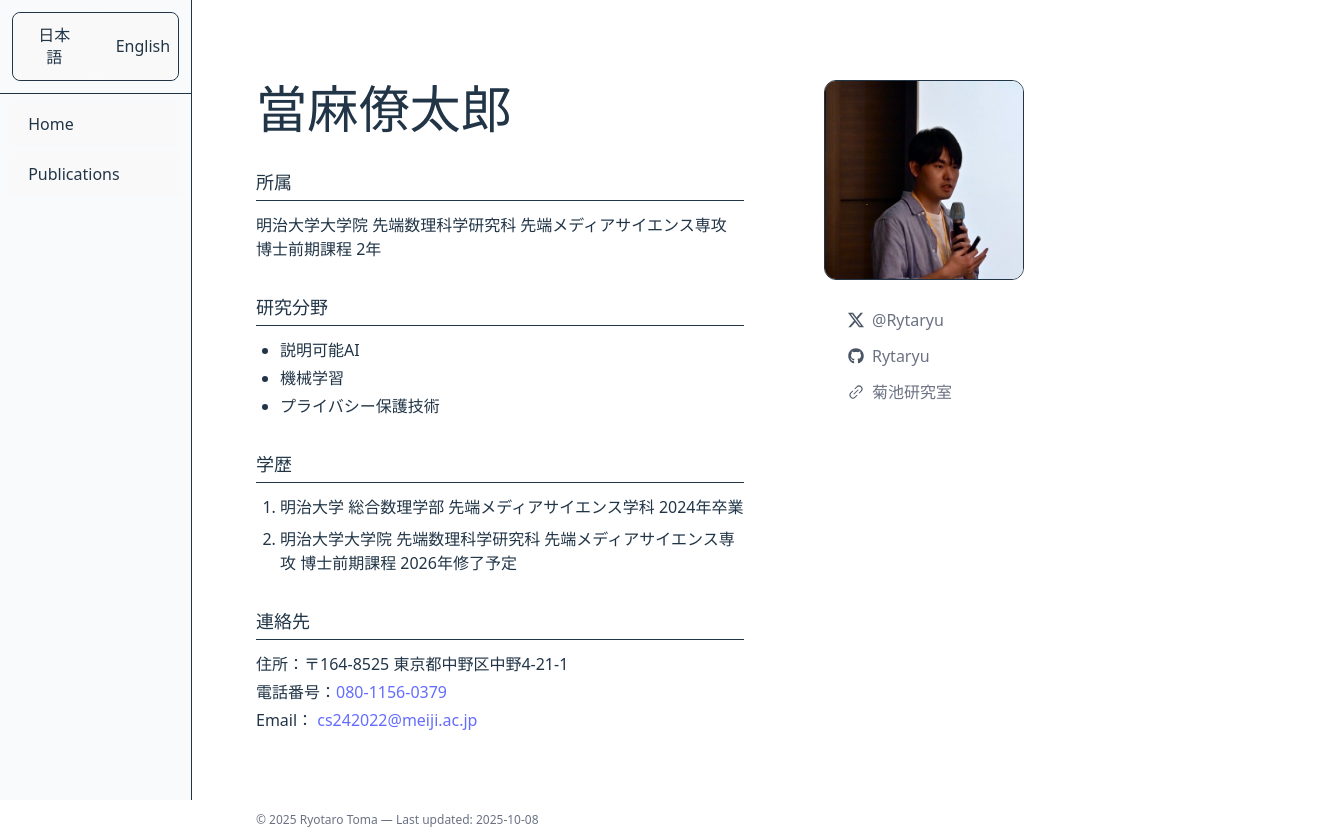
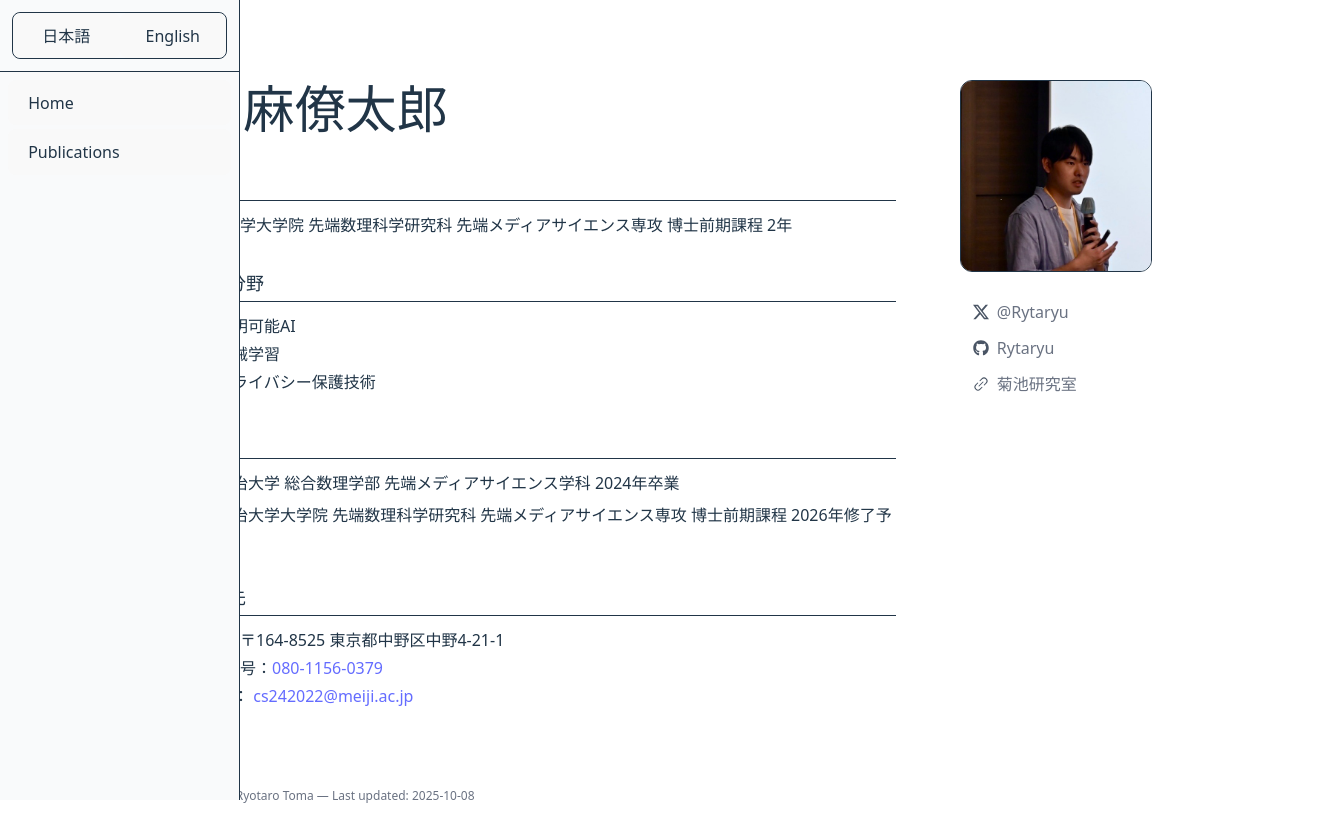
Before and after one commit to Rytaryu/rytaryu.github.io, a React (Vite) app: page / in a window 1280 px wide. Shown: the whole page, 1344 px wide, since content can reach past the window. After the commit the page ends 804 px from the top, so only its background shows below. Built offline with nearby package versions, Linux system fonts and the light colour scheme.

Commit message:
refactor: enhance sidebar functionality and improve layout responsiveness

```diff
--- a/src/App.tsx
+++ b/src/App.tsx
@@ -8,6 +8,109 @@ const tabs: { key: Tab; label: string }[] = [
   { key: "home", label: "Home" },
   { key: "publications", label: "Publications" },
 ];
+
+type SideBarProps = {
+  lang: Lang;
+  setLang: (lang: Lang) => void;
+  active: Tab;
+  setActive: (tab: Tab) => void;
+};
+
+function SideBar({ lang, setLang, active, setActive }: SideBarProps) {
+  const [isOpen, setIsOpen] = useState(false);
+
+  const onSelectTab = (key: Tab) => {
+    setActive(key);
+    history.replaceState(null, "", `#${key}`);
+    setIsOpen(false); // Close sidebar after selecting a tab
+  };
+
+  useEffect(() => {
+    document.documentElement.lang = lang === "jp" ? "ja" : "en";
+  }, [lang]);
+
+  return (
+    <>
+      {isOpen && (
+        <div
+          className="fixed inset-0 bg-black/50 md:hidden"
+          onClick={() => setIsOpen(false)}
+          aria-hidden="true"
+        ></div>
+      )}
+
+      <button
+        className="md:hidden p-2 text-gray-700"
+        onClick={() => setIsOpen(!isOpen)}
+        aria-label="Toggle menu"
+      >
+        <svg
+          className="h-6 w-6"
+          fill="none"
+          stroke="currentColor"
+          viewBox="0 0 24 24"
+        >
+          <path
+            strokeLinecap="round"
+            strokeLinejoin="round"
+            strokeWidth={2}
+            d="M4 6h16M4 12h16M4 18h16"
+          />
+        </svg>
+      </button>
+
+      <aside
+        className={`fixed inset-y-0 left-0 w-[10vw] min-w-60 border-r bg-gray-50 transform transition-transform duration-300 ease-in-out ${
+          isOpen ? "translate-x-0" : "-translate-x-full"
+        } md:translate-x-0`}
+      >
+        <div className="h-full flex flex-col">
+          <div className="px-3 py-3 border-b">
+            <div className="inline-flex rounded-lg border overflow-hidden w-full">
+              <button
+                className={`w-1/2 px-3 py-1 text-md ${
+                  lang === "jp" ? "bg-white" : "bg-gray-100 hover:bg-gray-50"
+                }`}
+                aria-pressed={lang === "jp"}
+                onClick={() => setLang("jp")}
+              >
+                日本語
+              </button>
+              <button
+                className={`w-1/2 px-3 py-1 text-md border-l ${
+                  lang === "en" ? "bg-white" : "bg-gray-100 hover:bg-gray-50"
+                }`}
+                aria-pressed={lang === "en"}
+                onClick={() => setLang("en")}
+              >
+                English
+              </button>
+            </div>
+          </div>
+
+          <nav className="px-2 py-2 space-y-1">
+            {tabs.map((t) => (
+              <button
+                key={t.key}
+                onClick={() => onSelectTab(t.key)}
+                className={`w-full text-left px-3 py-2 rounded-lg ${
+                  active === t.key ? "bg-gray-100 border" : "hover:bg-gray-50"
+                } ${isOpen ? "block" : "hidden md:block"}`}
+                aria-current={active === t.key ? "page" : undefined}
+              >
+                {t.label}
+              </button>
+            ))}
+          </nav>
+
+          <div className="mt-auto" />
+        </div>
+      </aside>
+
+
+    </>
+  );
+}
 
 
 export default function App() {
@@ -25,58 +128,11 @@ export default function App() {
     return () => window.removeEventListener("hashchange", fromHash);
   }, []);
 
-  useEffect(() => {
-    document.documentElement.lang = (lang === "jp" ? "ja" : "en");
-  }, [lang]);
-
-  const onSelectTab = (key: Tab) => {
-    setActive(key);
-    history.replaceState(null, "", `#${key}`);
-  };
 
   return (
     <main className="grid grid-cols-[auto,1fr] min-h-screen">
-      <aside className="fixed inset-y-0 left-0 w-[15vw] border-r bg-gray-50">
-        <div className="h-full flex flex-col">
-          <div className="px-3 py-3 border-b">
-            <div className="inline-flex rounded-lg border overflow-hidden w-full">
-              <button
-                className={`w-1/2 px-3 py-1 text-sm ${lang === "jp" ? "bg-white" : "bg-gray-100 hover:bg-gray-50"}`}
-                aria-pressed={lang === "jp"}
-                onClick={() => setLang("jp")}
-              >
-                日本語
-              </button>
-              <button
-                className={`w-1/2 px-3 py-1 text-sm border-l ${lang === "en" ? "bg-white" : "bg-gray-100 hover:bg-gray-50"}`}
-                aria-pressed={lang === "en"}
-                onClick={() => setLang("en")}
-              >
-                English
-              </button>
-            </div>
-          </div>
-
-          <nav className="px-2 py-2 space-y-1">
-            {tabs.map((t) => (
-              <button
-                key={t.key}
-                onClick={() => onSelectTab(t.key)}
-                className={`w-full text-left px-3 py-2 rounded-lg ${
-                  active === t.key ? "bg-gray-100 border" : "hover:bg-gray-50"
-                }`}
-                aria-current={active === t.key ? "page" : undefined}
-              >
-                {t.label}
-              </button>
-            ))}
-          </nav>
-
-          <div className="mt-auto" />
-        </div>
-      </aside>
-
-      <div className="w-full ml-[20vw] mt-20">
+      <SideBar lang={lang} setLang={setLang} active={active} setActive={setActive} />
+      <div className="w-full ml-[15vw] mt-20">
           {active === "home" && <HomeContent lang={lang} />}
           {active === "publications" && <PublicationsContent lang={lang} />}
       </div>
--- a/src/HomeContent.tsx
+++ b/src/HomeContent.tsx
@@ -35,9 +35,9 @@ export default function HomeContent({ lang }: { lang: Lang }) {
   const year = new Date().getFullYear();
 
   return (
-    <div className="w-[60vw]">
-      <div className="flex flex-row items-start gap-20">
-        <div className="flex-1">
+    <div className="w-[75vw]">
+      <div className="flex flex-row items-start gap-[5vw]">
+        <div className="flex-1 w-[50vw]">
           <h1 className="text-3xl md:text-4xl font-extrabold leading-tight">
             {t(name.jp, name.en, lang)}
           </h1>
@@ -82,7 +82,7 @@ export default function HomeContent({ lang }: { lang: Lang }) {
           </footer>
         </div>
 
-        <div className="w-[140px] sm:w-[160px] md:w-[200px]">
+        <div className="w-[20vw] sm:w-[10vw] md:w-[15vw]">
           <div className="aspect-square rounded-xl border bg-gray-100 overflow-hidden">
             <img
               src={PhotoURL}
@@ -94,7 +94,7 @@ export default function HomeContent({ lang }: { lang: Lang }) {
             />
           </div>
 
-          <div className="pt-6 pl-6">
+          <div className="mt-6 ml-[1vw]">
             <ul className="space-y-1">
               <IconLink
                 href="https://x.com/Rytaryu"
```
